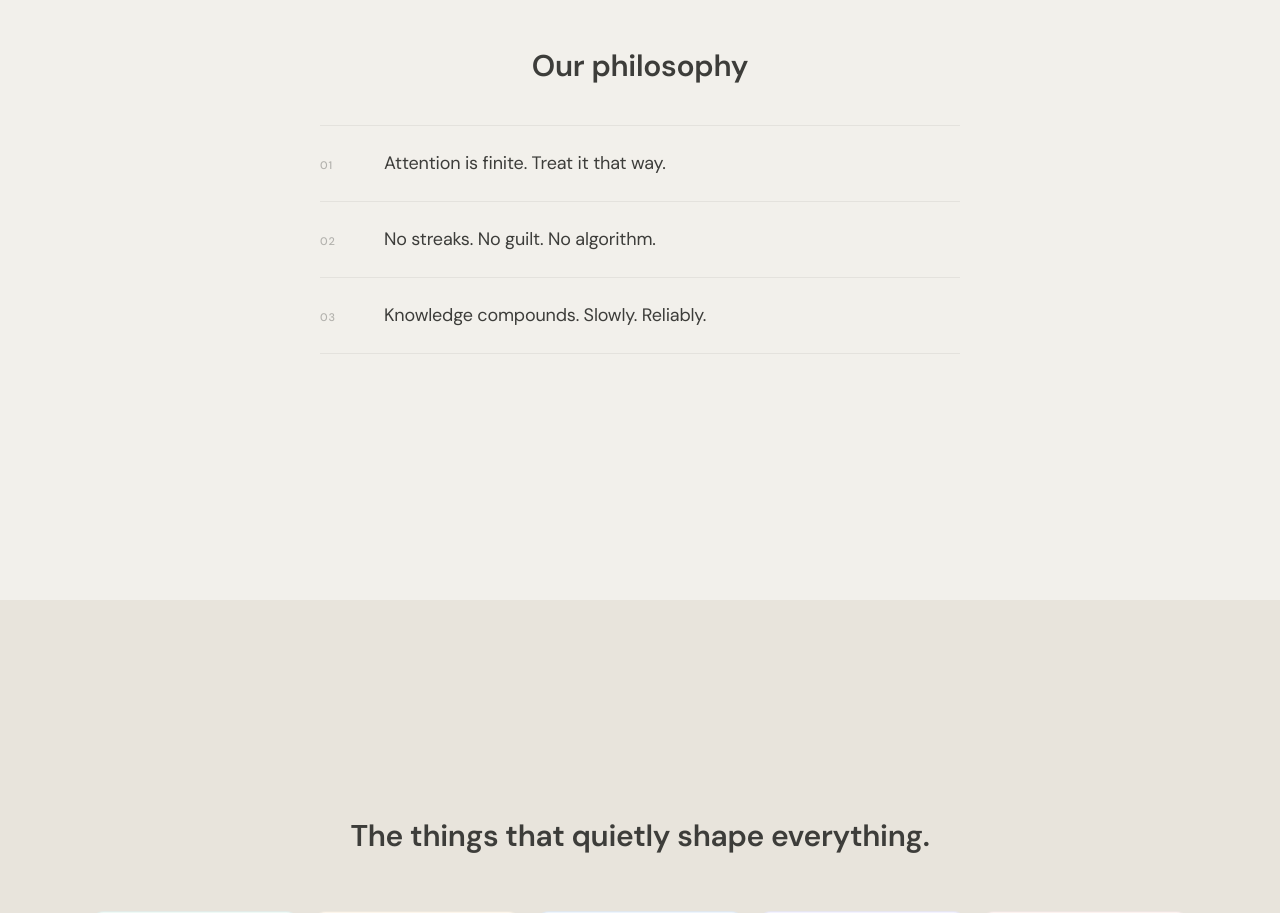
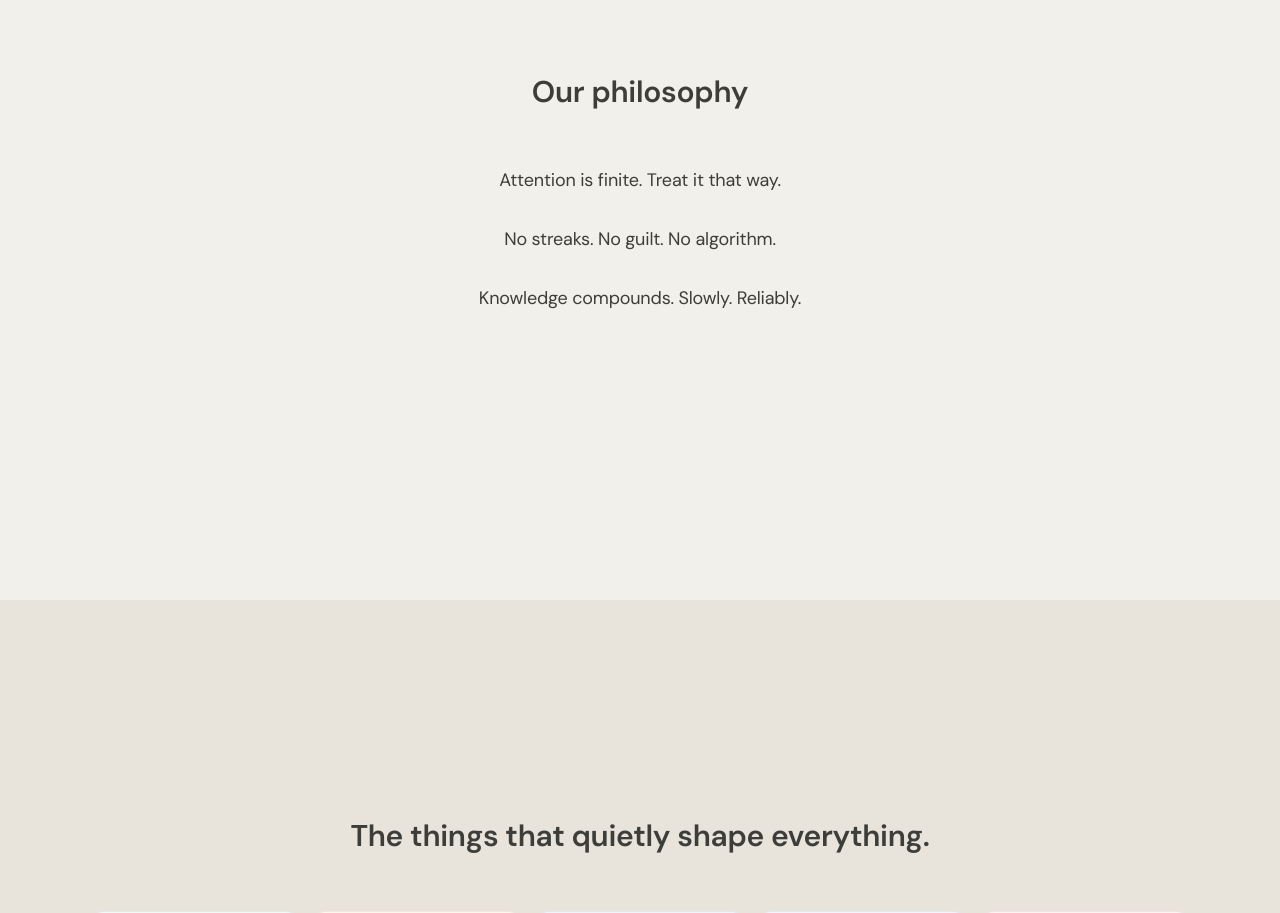
Before and after one commit to priyatam-v/morning-website, a Next.js app: page / in a window 1280 px wide. Shown: the part 1000-1913 px from the top of the page. Built offline with nearby package versions, Linux system fonts and the light colour scheme; no server answers; a web font is replaced by a local one.

Commit message:
style: remove numbers and dividers from philosophy section, center align

```diff
--- a/app/components/Philosophy.module.css
+++ b/app/components/Philosophy.module.css
@@ -34,28 +34,13 @@
 
 /* ── Row ── */
 .row {
-  display: grid;
-  grid-template-columns: 40px 1fr;
-  align-items: baseline;
-  gap: 24px;
-  padding: 24px 0;
-  border-bottom: 1px solid rgba(61, 61, 58, 0.08);
-}
-
-.row:first-of-type {
-  border-top: 1px solid rgba(61, 61, 58, 0.08);
-}
-
-.num {
-  font-family: var(--font-jakarta);
-  font-size: 11px;
-  font-weight: 500;
-  letter-spacing: 0.08em;
-  color: rgba(61, 61, 58, 0.35);
-  padding-top: 2px;
+  display: flex;
+  justify-content: center;
+  padding: 16px 0;
 }
 
 .text {
+  text-align: center;
   font-family: var(--font-jakarta);
   font-size: 18px;
   font-weight: 400;
@@ -80,28 +65,16 @@
     }
   }
 
-  /* Number slides in from left */
-  @keyframes numIn {
-    from { opacity: 0; transform: translateX(-20px); }
-    to   { opacity: 1; transform: translateX(0); }
-  }
-
   /* Text unmasks left → right like a curtain pulling away */
   @keyframes textReveal {
     from { opacity: 0.2; clip-path: inset(0 100% 0 0); }
     to   { opacity: 1;   clip-path: inset(0 0%   0 0); }
   }
 
-  /* Hide sub-elements when .animate is added by JS */
-  .row.animate .num  { opacity: 0; transform: translateX(-20px); }
+  /* Hide text when .animate is added by JS */
   .row.animate .text { opacity: 0; clip-path: inset(0 100% 0 0); }
 
-  /* Trigger animations when observer fires .visible */
-  .row.visible .num {
-    animation: numIn 0.4s cubic-bezier(0.16, 1, 0.3, 1) forwards;
-    animation-delay: var(--row-delay, 0ms);
-  }
-
+  /* Trigger animation when observer fires .visible */
   .row.visible .text {
     animation: textReveal 0.7s cubic-bezier(0.16, 1, 0.3, 1) forwards;
     animation-delay: calc(var(--row-delay, 0ms) + 160ms);
@@ -119,9 +92,7 @@
   }
 
   .row {
-    grid-template-columns: 32px 1fr;
-    gap: 16px;
-    padding: 20px 0;
+    padding: 14px 0;
   }
 
   .text {
@@ -132,6 +103,5 @@
 /* Reduced motion: content always visible, no hiding */
 @media (prefers-reduced-motion: reduce) {
   .eyebrow { opacity: 1; transform: none; filter: none; }
-  .row.animate .num  { opacity: 1; transform: none; }
   .row.animate .text { opacity: 1; clip-path: none; }
 }
--- a/app/components/Philosophy.tsx
+++ b/app/components/Philosophy.tsx
@@ -66,7 +66,6 @@ export default function Philosophy() {
             className={styles.row}
             style={{ '--row-delay': `${i * 120}ms` } as React.CSSProperties}
           >
-            <span className={styles.num}>{line.num}</span>
             <span className={styles.text}>{line.text}</span>
           </div>
         ))}
```
